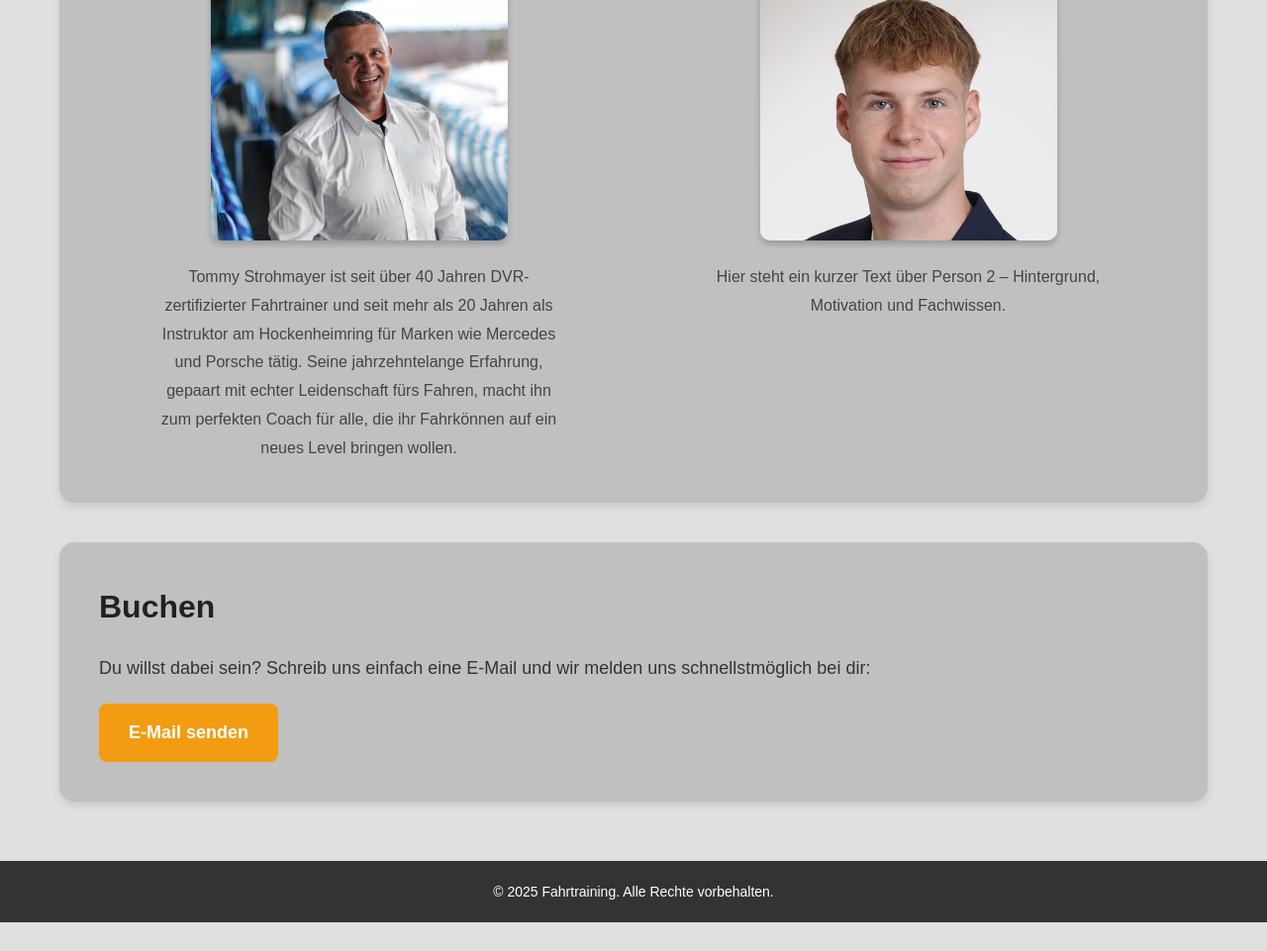
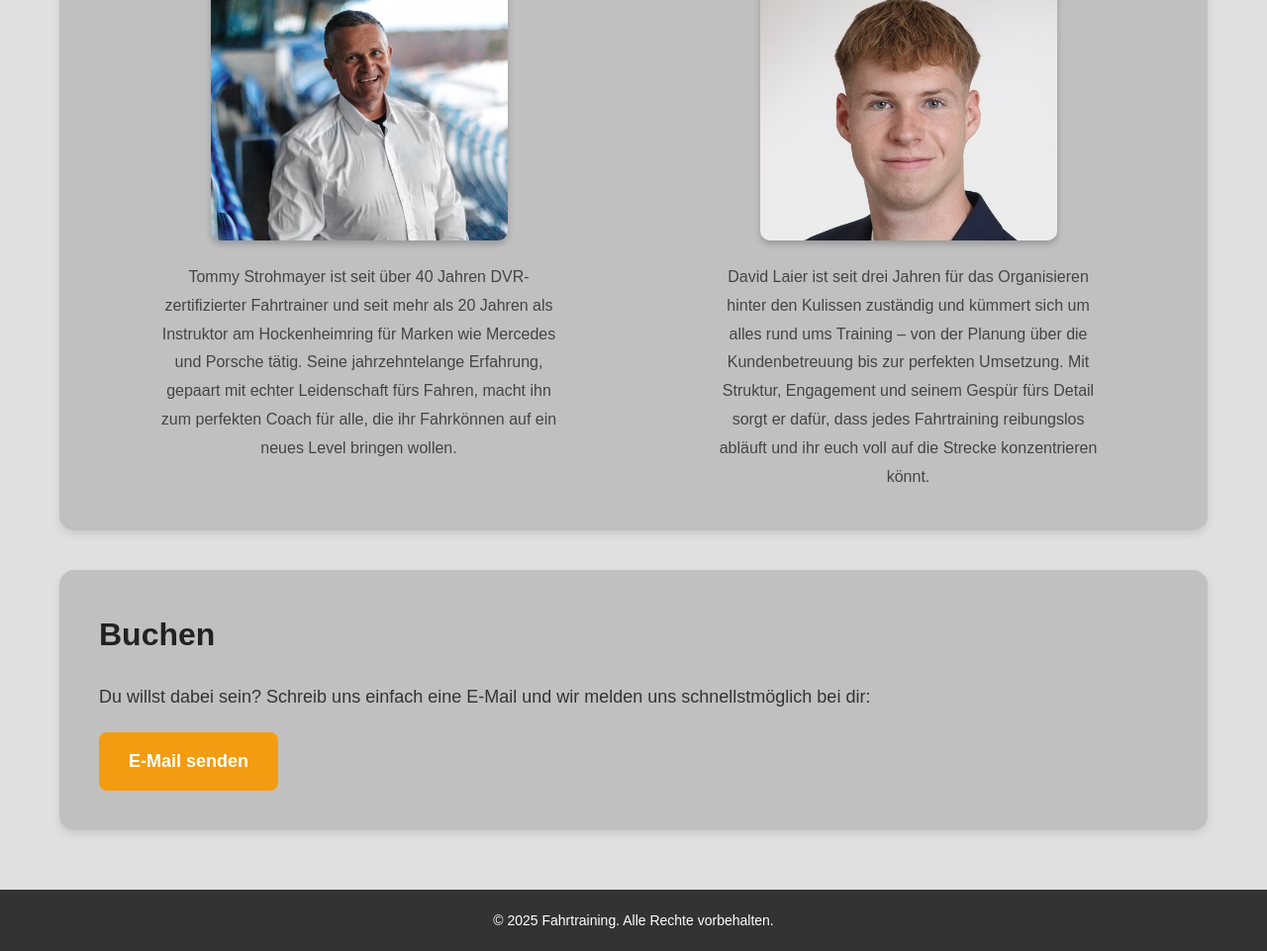
Before and after one commit to djl1899/fahrtraining-final, a plain HTML site: page index.html in a window 1280 px wide. Shown: the part 1032-1993 px from the top of the page at 99% size. Before the commit the page ends 1964 px from the top, so only its background shows below. Drawn offline with Linux system fonts and the light colour scheme.

Commit message:
Update index.html

```diff
--- a/index.html
+++ b/index.html
@@ -45,7 +45,7 @@
                 </div>
                 <div class="team-member">
                     <img src="Laier-2.jpg" alt="Person 2">
-                    <p>Hier steht ein kurzer Text über Person 2 – Hintergrund, Motivation und Fachwissen.</p>
+                    <p>David Laier ist seit drei Jahren für das Organisieren hinter den Kulissen zuständig und kümmert sich um alles rund ums Training – von der Planung über die Kundenbetreuung bis zur perfekten Umsetzung. Mit Struktur, Engagement und seinem Gespür fürs Detail sorgt er dafür, dass jedes Fahrtraining reibungslos abläuft und ihr euch voll auf die Strecke konzentrieren könnt.</p>
                 </div>
             </div>
         </section>
```
